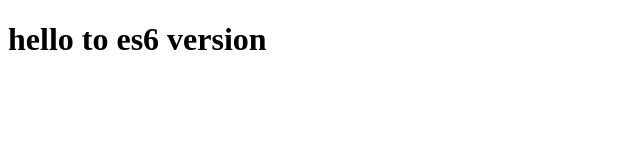
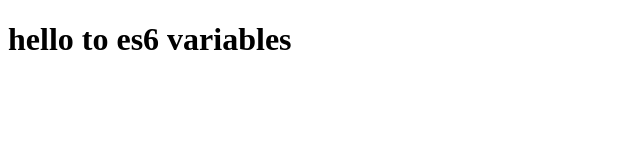
Before and after one commit to waheedkhan65/first-java-pro, a plain HTML site: page index.html in a window 1280 px wide. Shown: the whole page, without its empty margins (0-640 px from the left). Drawn offline with Linux system fonts and the light colour scheme.

Commit message:
javasrcipt

```diff
--- a/index.html
+++ b/index.html
@@ -6,7 +6,7 @@
     <title>Document</title>
 </head>
 <body>
-      <h1> hello to es6 version</h1>
+      <h1> hello to es6 variables</h1>
 
 
 
```
